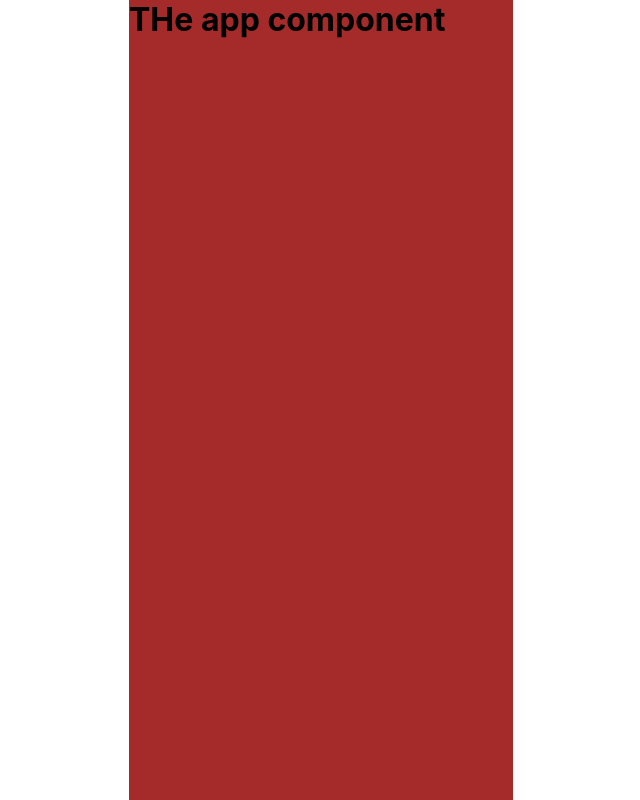
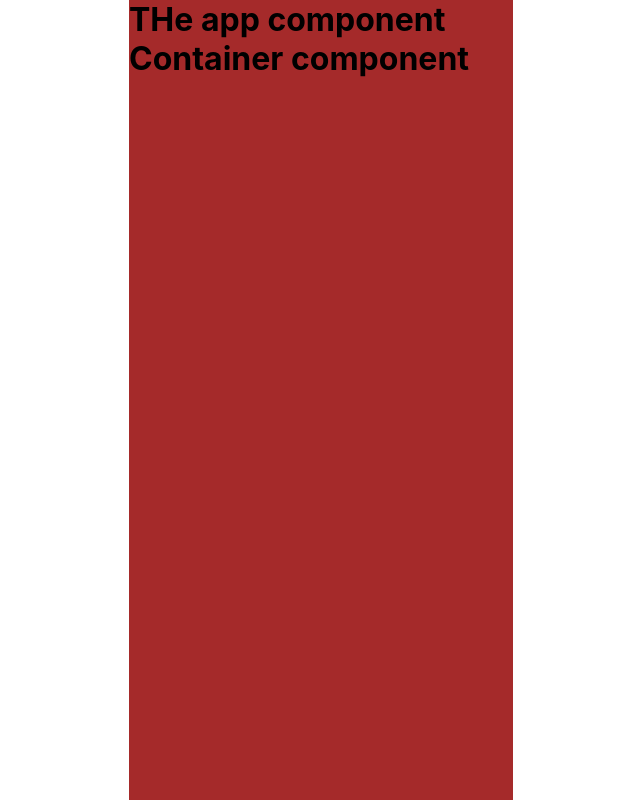
Before and after one commit to jyotijoey/dictionary-app, a React (Create React App) app: page / in a window 1280 px wide. Shown: the whole page, without its empty margins (319-959 px from the left). Built offline with nearby package versions, Linux system fonts and the light colour scheme.

Commit message:
Container component file created and imported in app.js

```diff
--- a/src/App.js
+++ b/src/App.js
@@ -1,10 +1,12 @@
 import './App.css';
+import Container from "./Container";
 
 function App() {
   return (
     // using BEM
     <div className="app">
       <h1>THe app component</h1>
+      <Container />
     </div>
   );
 }
--- a/src/Container.js
+++ b/src/Container.js
@@ -0,0 +1,11 @@
+import React from 'react';
+
+function Container() {
+    return (
+        <div className="container">
+            <h1>Container component</h1>
+        </div>
+    )
+}
+
+export default Container;
```
